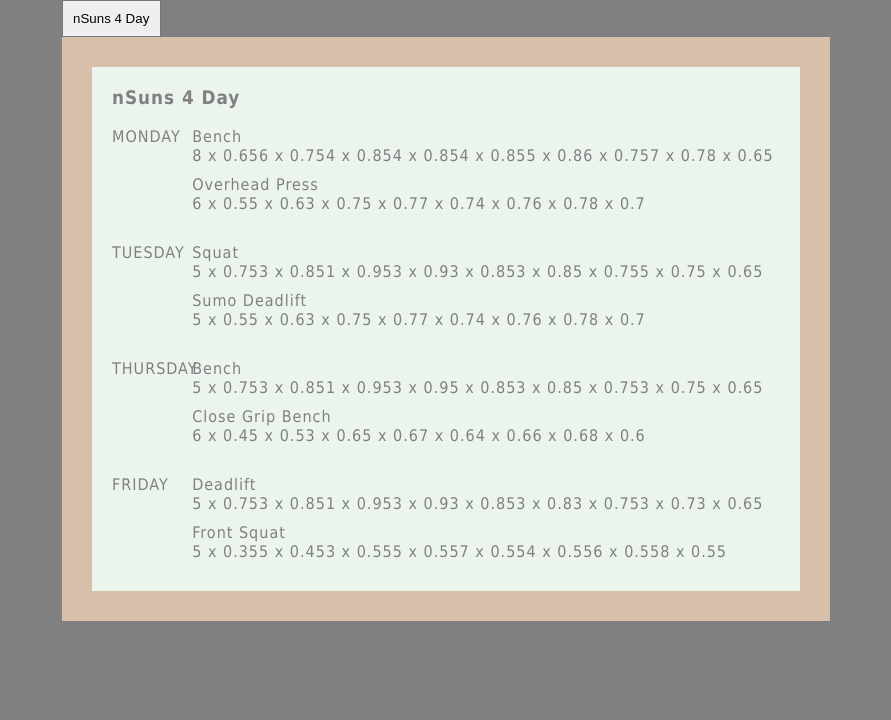
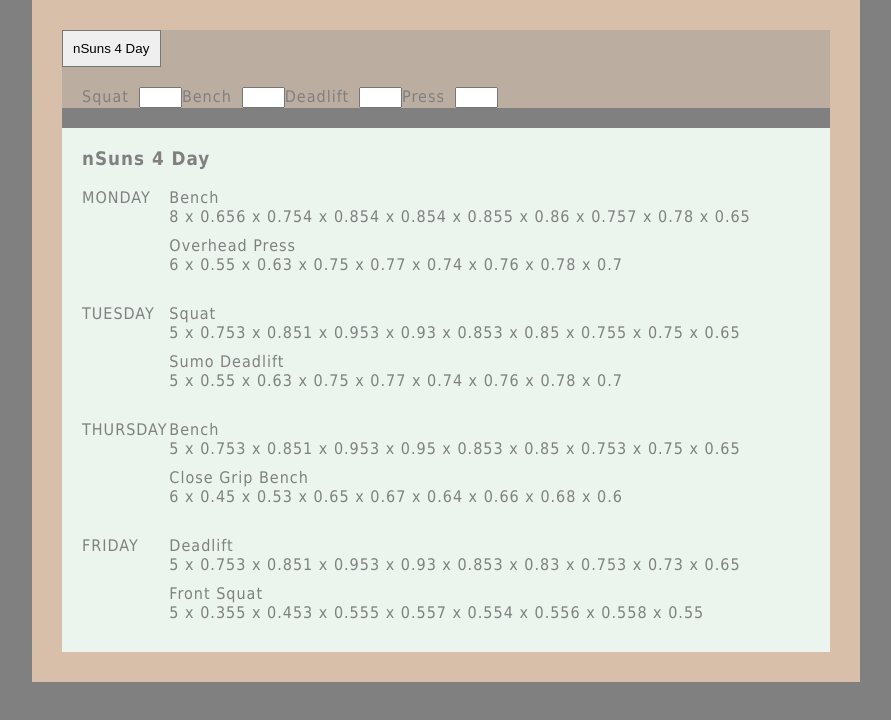
Before and after one commit to aniwng/strength-engine, a React (Create React App) app: page / in a window 1280 px wide. Shown: the top 720 px of the page, without its empty margins (194-1085 px from the left). Built offline with nearby package versions, Linux system fonts and the light colour scheme.

Commit message:
Initial take on user input design

```diff
--- a/src/App.css
+++ b/src/App.css
@@ -8,4 +8,5 @@
 .container {
     margin: 0 auto;
     width: 60%;
+    border: #D8BFAA 30px solid;
 }
--- a/src/components/Programs/ProgramDetails.css
+++ b/src/components/Programs/ProgramDetails.css
@@ -1,6 +1,5 @@
 .program-details {
     background-color: #EBF5EE;
-    border: #D8BFAA 30px solid;
     padding: 20px;
 }
 
--- /dev/null
+++ b/src/components/Programs/Programs.css
@@ -0,0 +1,3 @@
+#user-input-container {
+    background-color: #BBADA0;
+}
--- a/src/components/Programs/Programs.js
+++ b/src/components/Programs/Programs.js
@@ -1,6 +1,9 @@
 import React, { Component } from 'react';
 import Dropdown from '../Dropdown/Dropdown';
 import ProgramDetails from '../Programs/ProgramDetails';
+import TrainingInputs from '../TrainingInputs/TrainingInputs';
+
+import './Programs.css';
 
 import ProgramData from '../../data/programs.json';
 
@@ -34,7 +37,10 @@
     render() {
         return (
             <div>
-                <Dropdown programList={this.state.programList} onChange={this.handleChange.bind(this)}/>
+                <div id="user-input-container">
+                    <Dropdown programList={this.state.programList} onChange={this.handleChange.bind(this)}/>
+                    <TrainingInputs/>
+                </div>
                 <ProgramDetails details={this.state.currentProgramDetails}/>
             </div>
         );
--- /dev/null
+++ b/src/components/TrainingInputs/Input.css
@@ -0,0 +1,4 @@
+.training-input input {
+    width: 35px;
+    margin-left: 10px;
+}
--- /dev/null
+++ b/src/components/TrainingInputs/Input.js
@@ -0,0 +1,16 @@
+import React, { Component } from 'react';
+
+import './Input.css';
+
+class Input extends Component {
+    render() {
+        return (
+            <div className="training-input">
+                <span>{this.props.label}</span>
+                <input type="text"/>
+            </div>
+        );
+    }
+}
+
+export default Input;
--- /dev/null
+++ b/src/components/TrainingInputs/TrainingInputs.css
@@ -0,0 +1,4 @@
+.training-input-container {
+    display: flex;
+    margin: 20px;
+}
--- /dev/null
+++ b/src/components/TrainingInputs/TrainingInputs.js
@@ -0,0 +1,15 @@
+import React, { Component } from 'react';
+import Input from './Input';
+
+import './TrainingInputs.css';
+
+const TrainingInputs = () => (
+    <div className="training-input-container">
+        <Input label="Squat"/>
+        <Input label="Bench"/>
+        <Input label="Deadlift"/>
+        <Input label="Press"/>
+    </div>
+);
+
+export default TrainingInputs;
```
